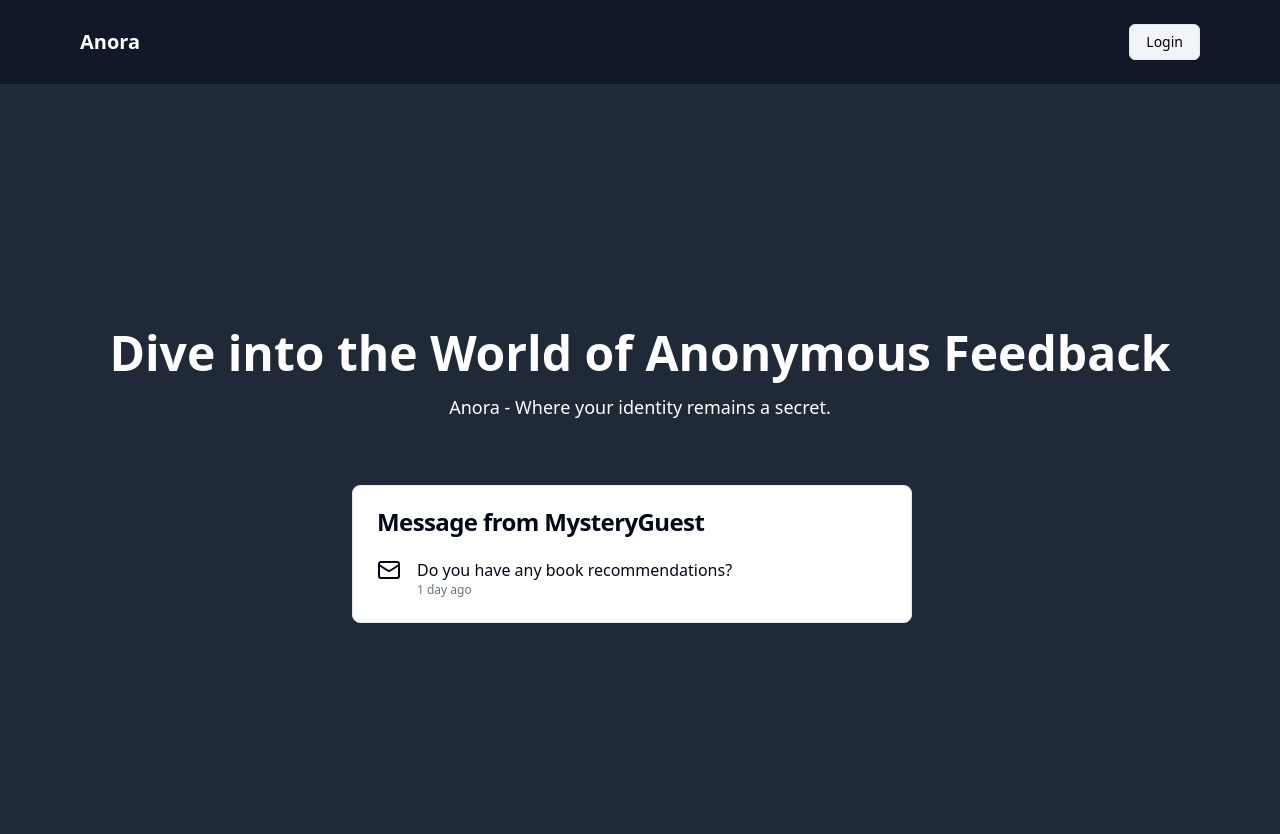
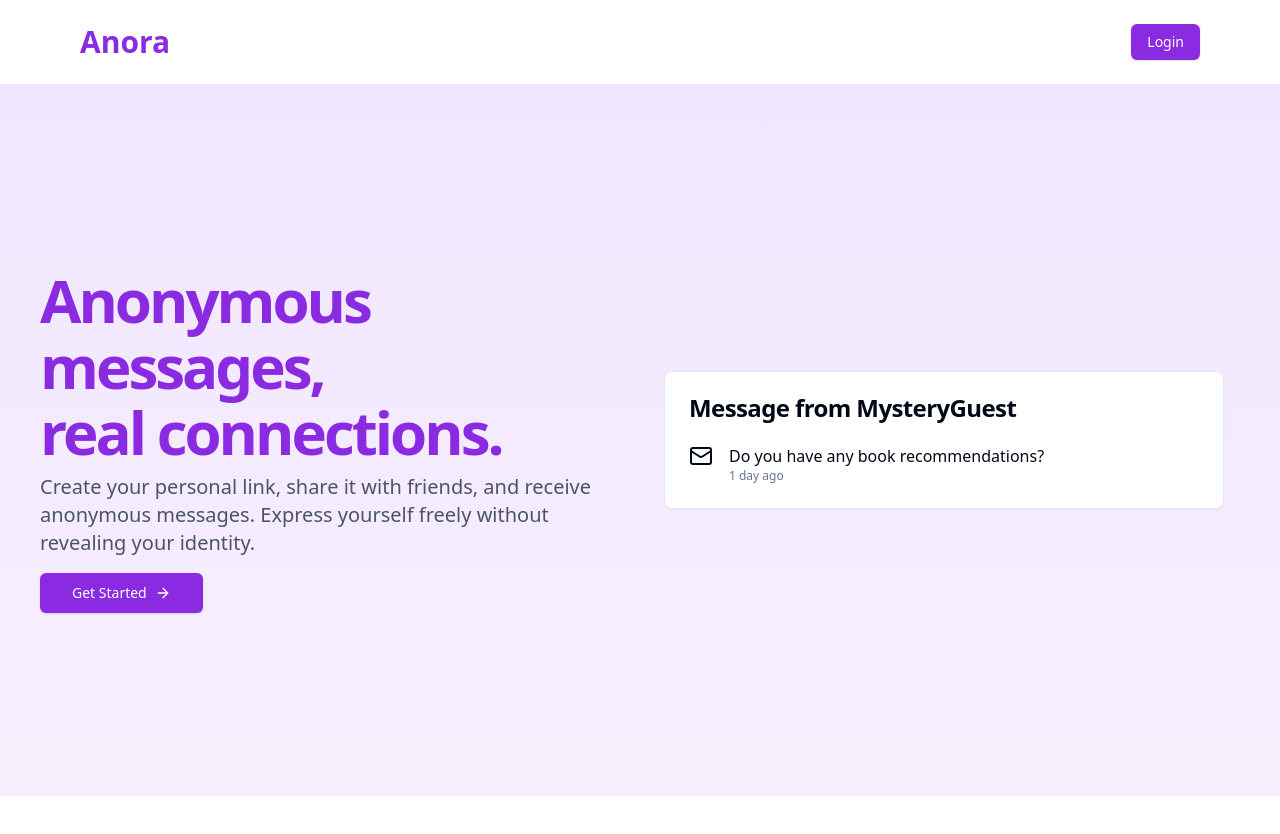
Before and after one commit to RCOM363/myst_txt, a Next.js app: page / in a window 1280 px wide. Shown: the top 834 px of the page. After the commit the page ends 800 px from the top, so only its background shows below. Built offline with nearby package versions, Linux system fonts and the light colour scheme; no server answers.

Commit message:
refactor: redesign homepage;

```diff
--- a/src/app/(app)/layout.tsx
+++ b/src/app/(app)/layout.tsx
@@ -6,7 +6,7 @@ export default function RootLayout({
   children: React.ReactNode;
 }>) {
   return (
-    <div>
+    <div className="flex flex-col min-h-screen">
       <Navbar />
       {children}
     </div>
--- a/src/app/(app)/page.tsx
+++ b/src/app/(app)/page.tsx
@@ -1,6 +1,6 @@
 "use client";
 
-import { Mail } from "lucide-react";
+import { ArrowRight, Mail } from "lucide-react";
 import Autoplay from "embla-carousel-autoplay";
 
 import { Card, CardContent, CardHeader, CardTitle } from "@/components/ui/card";
@@ -10,20 +10,37 @@ import {
   CarouselItem,
 } from "@/components/ui/carousel";
 import messages from "@/messages.json";
+import Link from "next/link";
+import { Button } from "@/components/ui/button";
 
 export default function Home() {
   return (
-    <>
-      <main className="h-screen flex-grow flex flex-col items-center justify-center px-4 md:px-24 py-12 bg-gray-800 text-white">
-        <section className="text-center mb-8 md:mb-12">
-          <h1 className="text-3xl md:text-5xl font-bold">
-            Dive into the World of Anonymous Feedback
+    <main className="flex-1 flex flex-col">
+      <section className="bg-gradient-to-b from-[#f0e6ff] to-[#f8f0ff] h-[89vh] flex justify-center p-1 lg:p-8 ">
+        <div className="container grid grid-cols-1 lg:grid-cols-2 items-center gap-6 md:gap-0 p-5 md:p-2">
+          <div className="flex max-w-[980px] flex-col items-center lg:items-start gap-2">
+            <h1 className="text-4xl text-center font-bold leading-tight tracking-tighter text-[#8a2be2] md:text-5xl lg:text-left lg:text-6xl lg:leading-[1.1]">
+              Anonymous messages, <br />
+              real connections.
             </h1>
-          <p className="mt-3 md:mt-4 text-base md:text-lg">
-            Anora - Where your identity remains a secret.
+            <p className="max-w-[750px] text-lg text-center text-gray-600 lg:text-left sm:text-xl">
+              Create your personal link, share it with friends, and receive
+              anonymous messages. Express yourself freely without revealing your
+              identity.
             </p>
-        </section>
+            <div className="flex flex-col gap-4 mt-2 sm:flex-row">
+              <Link href="/sign-up">
+                <Button
+                  size="lg"
+                  className="gap-2 bg-[#8a2be2] hover:bg-[#7424c9] text-white"
+                >
+                  Get Started <ArrowRight className="h-4 w-4" />
+                </Button>
+              </Link>
+            </div>
+          </div>
           {/* carousel for messages */}
+          <div className="w-full flex flex-col justify-start  items-center lg:items-end">
             <Carousel
               plugins={[Autoplay({ delay: 2000 })]}
               className="w-full max-w-lg md:max-w-xl"
@@ -49,7 +66,9 @@ export default function Home() {
                 ))}
               </CarouselContent>
             </Carousel>
+          </div>
+        </div>
+      </section>
     </main>
-    </>
   );
 }
--- a/src/components/Navbar.tsx
+++ b/src/components/Navbar.tsx
@@ -10,11 +10,11 @@ function Navbar() {
   const { data: session } = useSession();
   const user: User = session?.user as User; // assertion
   return (
-    <nav className="p-6 md:py-6 px-20 shadow-md bg-gray-900 text-white">
-      <div className="container mx-auto flex flex-col md:flex-row justify-between items-center">
-        <a href="#" className="text-xl font-bold mb-4 md:mb-0">
+    <nav className="p-3 md:py-6 md:px-20 shadow-md text-[#8a2be2]">
+      <div className="container mx-auto flex md:flex-row justify-between items-center">
+        <Link href="/" className="text-3xl font-bold md:mb-0">
           Anora
-        </a>
+        </Link>
         {session ? (
           <>
             <span className="mr-4">
@@ -22,7 +22,7 @@ function Navbar() {
             </span>
             <Button
               onClick={() => signOut()}
-              className="w-full md:w-auto bg-slate-100 text-black"
+              className="w-full bg-[#8a2be2] hover:bg-[#7424c9] md:w-auto text-white"
               variant="outline"
             >
               Logout
@@ -30,10 +30,7 @@ function Navbar() {
           </>
         ) : (
           <Link href="/sign-in">
-            <Button
-              className="w-full md:w-auto bg-slate-100 text-black"
-              variant={"outline"}
-            >
+            <Button className="w-full bg-[#8a2be2] hover:bg-[#7424c9] md:w-auto text-white">
               Login
             </Button>
           </Link>
```
Lines whose indentation alone changed are shown as unchanged.
